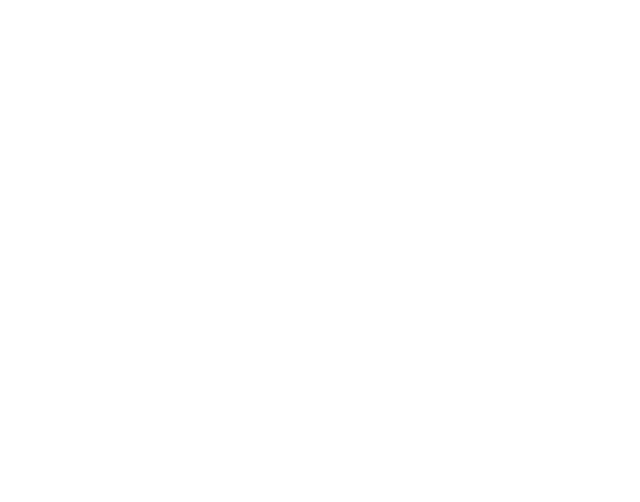
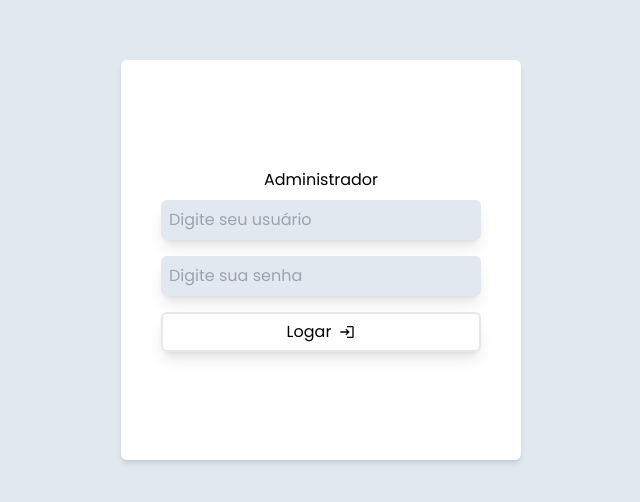
Before and after one commit to GBobello/bella-decor, a React (Vite) app: page /admin in a window 1280 px wide. Before the commit this address had no page. Shown: the part 140-642 px from the top of the page, without its empty margins (319-959 px from the left). Built offline with nearby package versions, Linux system fonts and the light colour scheme.

Commit message:
feat: adding most features and initializing the admin page

```diff
--- a/package.json
+++ b/package.json
@@ -15,6 +15,7 @@
     "axios": "^1.6.7",
     "date-fns": "^3.3.1",
     "lucide-react": "^0.331.0",
+    "md5": "^2.3.0",
     "react": "^18.2.0",
     "react-dom": "^18.2.0",
     "react-icons": "^5.0.1",
--- /dev/null
+++ b/src/pages/admin.tsx
@@ -0,0 +1,87 @@
+import { useState } from "react";
+import { MdLogin } from "react-icons/md";
+import md5 from 'md5';
+import axios from "axios";
+
+interface Users {
+  users: {
+    user: string;
+    password: string;
+  }
+}
+
+export function Admin() {
+
+  const [user, setUser] = useState("");
+  const [password, setPassword] = useState("")
+  const [users, setUsers] = useState<Users[]>([])
+
+
+  function handleSubmit(event: React.FormEvent<HTMLFormElement>) {
+    event.preventDefault();
+    if (user === '' || password === ''){
+      alert('Os campos necessários não foram preenchidos!')
+      return
+    }
+
+    const cryptPass = md5(password)
+
+    const fetchData = async () => {
+      try {
+        const response = await axios.get("http://localhost:3000/usuarios")
+        console.log(response.data);
+
+        setUsers(response.data)
+      } catch (error) {
+        console.error('Não foi possível fazer a consulta de seu usuário: ', error);
+        alert('Não foi possível fazer a consulta de seu usuário: ' + error);
+
+      }
+    }
+
+    fetchData()
+
+    console.log(users);
+    const filteredUsers = users.filter()
+
+
+
+  }
+
+  return (
+    <div className="flex w-full h-screen items-center justify-center bg-slate-200 ">
+      <form
+        className="flex shadow-md flex-col justify-center w-[400px] h-[400px] bg-white rounded-md"
+        onSubmit={handleSubmit}
+      >
+        <div className="text-center">
+          <h1>Administrador</h1>
+        </div>
+        <input
+          className="bg-slate-200 ml-10 mr-10 p-2 m-2 rounded-md leading-6 resize-none outline-none shadow-lg text-start"
+          type="text"
+          placeholder="Digite seu usuário"
+          value={user}
+          onChange={(event) => {
+            setUser(event.target.value);
+          }}
+        />
+        <input
+          className="bg-slate-200 ml-10 mr-10 p-2 m-2 rounded-md leading-6 resize-none outline-none shadow-lg text-start"
+          type="password"
+          placeholder="Digite sua senha"
+          value={password}
+          onChange={(event) => {
+            setPassword(event.target.value);
+          }}
+        />
+        <button
+          type="submit"
+          className="flex shadow-lg mt-2 ml-10 mr-10 hover:bg-lime-700 hover:text-white hover:border-lime-400 items-center justify-center border-2 rounded-md h-10"
+        >
+          Logar <MdLogin className="ml-2" />
+        </button>
+      </form>
+    </div>
+  );
+}
--- a/src/pages/contact.tsx
+++ b/src/pages/contact.tsx
@@ -113,7 +113,7 @@
             <div className="flex w-full justify-center mt-10 p-2">
               <button
                 type="submit"
-                className="flex shadow-lg hover:bg-lime-700 hover:text-white hover:border-lime-400 items-center justify-center border-2 h-10 w-full"
+                className="flex rounded-md shadow-lg hover:bg-lime-700 hover:text-white hover:border-lime-400 items-center justify-center border-2 h-10 w-full"
               >
                 Enviar <MdSend className="ml-2" />
               </button>
--- a/src/routes.tsx
+++ b/src/routes.tsx
@@ -3,6 +3,7 @@
 import { Headboards } from './pages/headboards'
 import { Contact } from './pages/contact'
 import { ArmChairs } from './pages/armchairs'
+import { Admin } from './pages/admin'
 
 export default function MainRoutes() {
   return(
@@ -11,6 +12,7 @@
       <Route path='/cabeceiras' element={<Headboards />} />
       <Route path='/poltronas' element={<ArmChairs />} />
       <Route path='/contato' element={<Contact />} />
+      <Route path='/admin' element={<Admin />} />
     </Routes>
   )
 }
```
Also changed, not shown: 1 other file (tests, documents, lock files or other folders).
